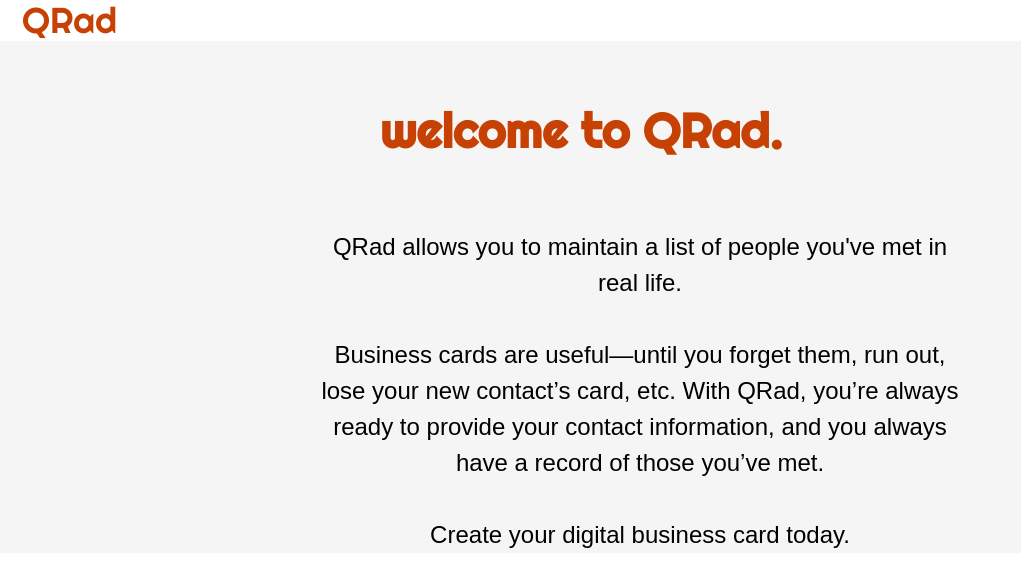
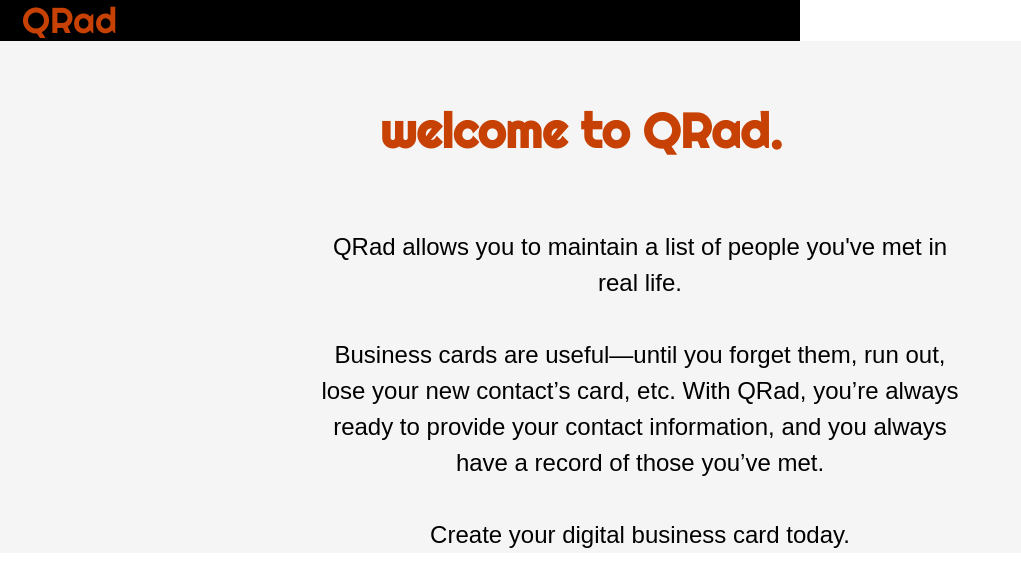
Before and after one commit to sihayah/QRad, a React (Create React App) app in the folder client/: page / in a window 1280 px wide. Shown: the top 586 px of the page, without its empty margins (0-1021 px from the left). Built offline with nearby package versions, Linux system fonts and the light colour scheme.

Commit message:
updated styles in refactored header

```diff
--- a/client/src/components/Header/header.css
+++ b/client/src/components/Header/header.css
@@ -1,3 +1,7 @@
+header {
+    width: 100vh;
+    background-color: var(--second-color);
+}
 #brand {
     font-family: 'Righteous', cursive;
     color: var(--first-color);
--- a/client/src/components/Header/index.js
+++ b/client/src/components/Header/index.js
@@ -6,6 +6,7 @@ import { Link } from 'react-router-dom';
 function Navigator() {
 
   return (
+    <header>
       <Link
         to="/"
         id="brand"
@@ -13,6 +14,8 @@ function Navigator() {
       >
         QRad
       </Link>
+    </header>
+
   );
 }
 export default Navigator;
```
Lines whose indentation alone changed are shown as unchanged.
